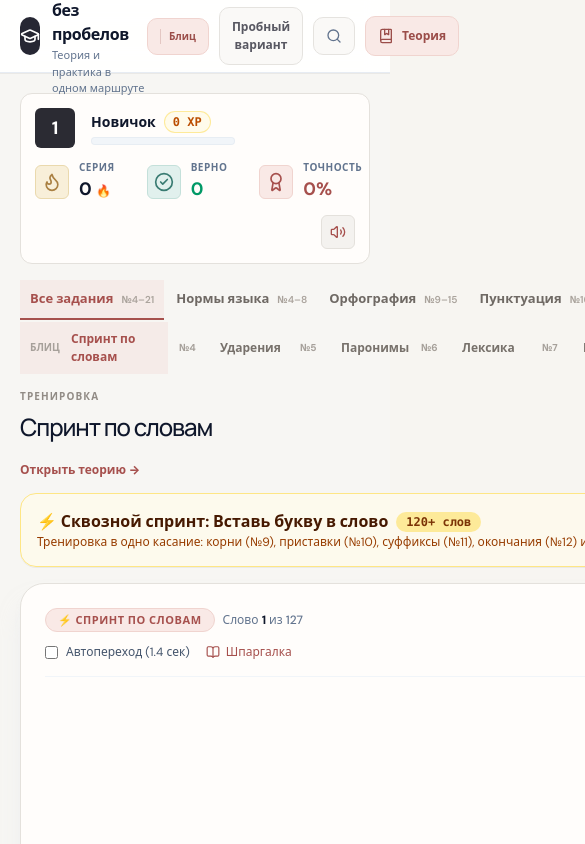
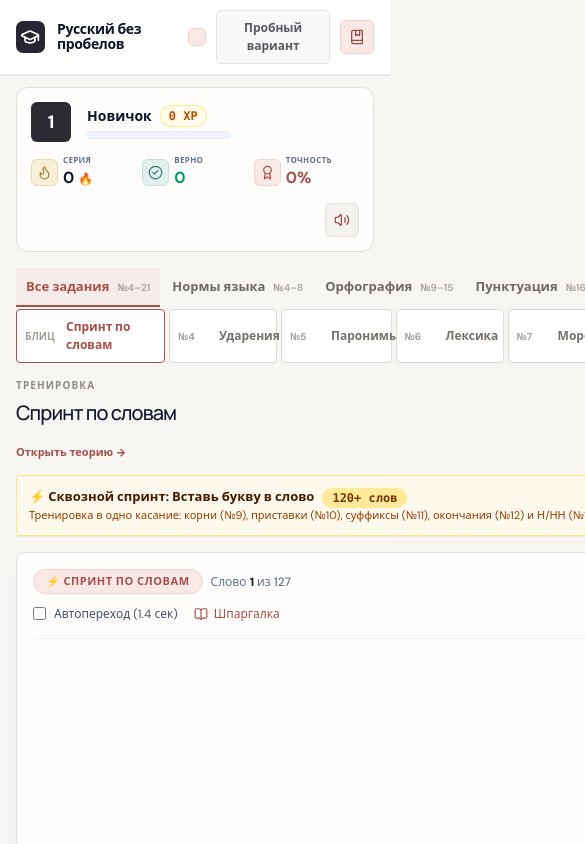
Before and after one commit to kaydopapi/ege-trainer, a React (Vite) app: page / in a window 390 px wide. Shown: the top 844 px of the page, 585 px wide, since content can reach past the window. Built offline with nearby package versions, Linux system fonts and the light colour scheme; the HTML template or start-up script is replaced by a standard one.

Commit message:
Add dedicated mobile study layout

```diff
--- a/src/components/StatsBar.jsx
+++ b/src/components/StatsBar.jsx
@@ -44,7 +44,7 @@ export default function StatsBar({
         </div>
 
         {/* Center: Live Metrics */}
-        <div className="flex items-center gap-4 sm:gap-6">
+        <div className="stats-metrics flex items-center gap-4 sm:gap-6">
           <div className="flex items-center gap-2.5">
               <div className="p-1.5 rounded-md bg-[#f8efd9] text-[#9a6a24] border border-[#ead9ad]">
               <Flame className="w-5 h-5 animate-pulse" />
--- a/src/index.css
+++ b/src/index.css
@@ -11,6 +11,7 @@
 * { box-sizing: border-box; }
 html { scroll-behavior: smooth; }
 body { margin: 0; min-width: 320px; background: #f7f6f3; }
+body { overflow-x: hidden; }
 button, input { font: inherit; }
 button { cursor: pointer; }
 
@@ -145,3 +146,60 @@ button { cursor: pointer; }
   .stage-heading { align-items: start; flex-direction: column; }
   .catalog-grid, .theory-page-grid { grid-template-columns: 1fr; }
 }
+
+@media (max-width: 640px) {
+  .site-container { width: 100%; padding-left: 16px !important; padding-right: 16px !important; }
+  .site-header { position: sticky; }
+  .site-header .site-container { height: auto; min-height: 60px; padding-top: 10px !important; padding-bottom: 10px !important; }
+  .site-header .brand-mark { width: 32px; height: 32px; border-radius: 7px; }
+  .site-header h1 { max-width: 145px; font-size: 14px; white-space: normal; line-height: 1.05; }
+  .site-header p { display: none; }
+  .site-header .header-action { padding: 8px; border-radius: 5px; }
+  .site-header .header-action span:not(:last-child), .site-header .header-action kbd { display: none; }
+  .site-header .header-action-primary span:last-child { display: none; }
+  .site-header .header-action-primary { display: flex !important; }
+  .site-header .header-action-primary .w-4 { margin: 0; }
+  .site-header .header-action:nth-last-child(2) { display: none; }
+
+  main.site-container { padding-top: 12px !important; padding-bottom: 24px !important; }
+  .stats-metrics { display: grid; grid-template-columns: repeat(3, 1fr); gap: 6px; width: 100%; }
+  .stats-metrics > div { min-width: 0; }
+  .stats-metrics > div:nth-child(2), .stats-metrics > div:nth-child(4) { display: none; }
+  .stats-metrics > div:nth-child(odd) { gap: 5px; }
+  .stats-metrics .p-1\.5 { padding: 5px; }
+  .stats-metrics .w-5 { width: 15px; height: 15px; }
+  .stats-metrics .text-lg { font-size: 16px; }
+  .stats-metrics .text-\[10px\] { font-size: 8px; letter-spacing: .04em; }
+  .stats-metrics > div:nth-child(3) { grid-column: 2; }
+  .stats-metrics > div:nth-child(5) { grid-column: 3; }
+
+  .study-stage .stage-heading h2 { font-size: 20px; }
+  .stage-theory-link { font-size: 11px; }
+  .study-task-list { gap: 4px; }
+  .study-task { min-width: 108px; padding: 8px; border: 1px solid #dedbd6; border-radius: 4px; background: #fff; }
+  .study-task-active { border-color: #a6504d; }
+
+  .study-stage > .space-y-4 > div:first-child { padding: 12px; border-radius: 4px; }
+  .study-stage > .space-y-4 > div:first-child h3 { font-size: 13px; line-height: 1.3; }
+  .study-stage > .space-y-4 > div:first-child p { font-size: 11px; line-height: 1.4; }
+  .study-stage .rounded-3xl { border-radius: 8px; }
+  .study-stage .p-6, .study-stage .sm\:p-10 { padding: 16px; }
+  .study-stage .space-y-8 { gap: 20px; }
+  .study-stage .text-3xl { font-size: clamp(28px, 10vw, 44px); line-height: 1.1; }
+  .study-stage .h-14 { height: 48px; }
+  .study-stage .min-w-\[2\.2ch\] { min-width: 2.2ch; }
+  .study-stage .flex-wrap { row-gap: 4px; }
+  .study-stage .max-w-md { max-width: 100%; }
+  .study-stage .min-w-16 { min-width: 64px; }
+  .study-stage .h-16 { height: 56px; }
+  .study-stage .p-5 { padding: 14px; }
+  .study-stage .text-base { font-size: 14px; }
+  .study-stage .text-lg { font-size: 16px; }
+
+  .page-section { width: 100%; }
+  .page-heading { padding-top: 12px; }
+  .page-heading h2 { font-size: 32px; }
+  .catalog-item { grid-template-columns: 30px 1fr; }
+  .catalog-item small { display: none; }
+  .theory-page-link { min-height: 110px; }
+}
```
